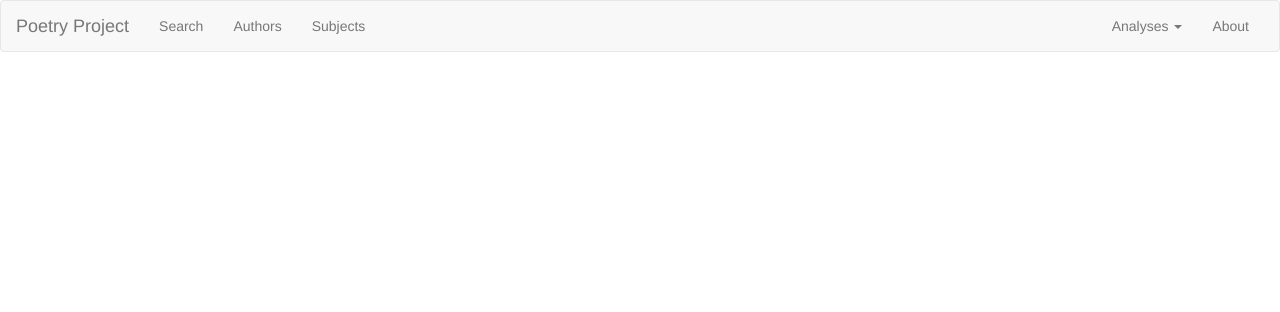
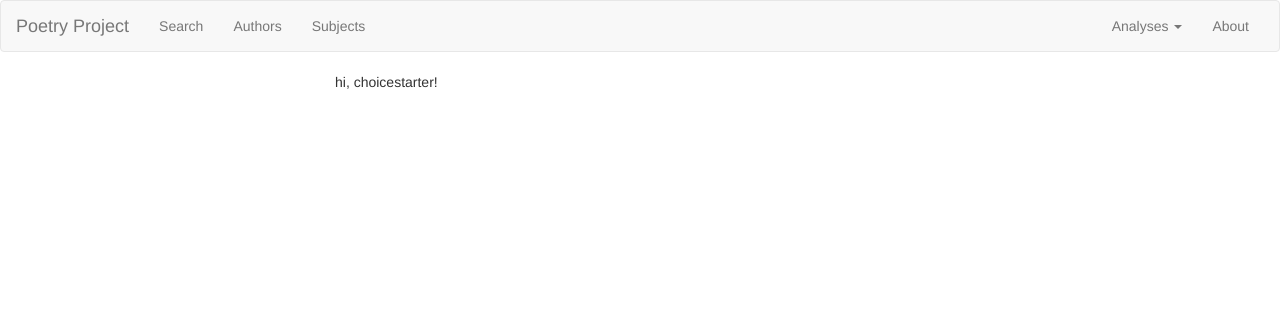
Before and after one commit to mackenziekira/choicestarter, a Flask app: template templates/landingpage.html in a window 1280 px wide. Shown: the top 312 px of the page. Run offline with Flask 2, Linux system fonts and the light colour scheme; the template is opened without the code that fills it, so the values that code supplies are empty; parts of the project's set-up code (start-up, migrations or seed data) failed here and were passed over; some libraries are stand-ins or nearby versions.

Commit message:
updated reqs

```diff
--- a/requirements.txt
+++ b/requirements.txt
@@ -1,6 +1,8 @@
 appdirs==1.4.2
+blinker==1.4
 click==6.7
 Flask==0.12
+Flask-DebugToolbar==0.10.1
 itsdangerous==0.24
 Jinja==1.2
 Jinja2==2.9.5
--- a/server.py
+++ b/server.py
@@ -16,7 +16,7 @@ app.jinja_env.undefined = StrictUndefined
 def index():
     """Homepage."""
 
-    return render_template("homepage.html")
+    return render_template("landingpage.html")
 
 
 if __name__ == "__main__":
--- a/templates/landingpage.html
+++ b/templates/landingpage.html
@@ -2,9 +2,10 @@
 {% block title %}Choice Starter{% endblock %}
 {% block content %}
 
+<div class="container col-xs-6 col-xs-offset-3">
+  <p>hi, choicestarter!</p>
 
-
-
+</div>
 
 
 {% endblock %}
```
